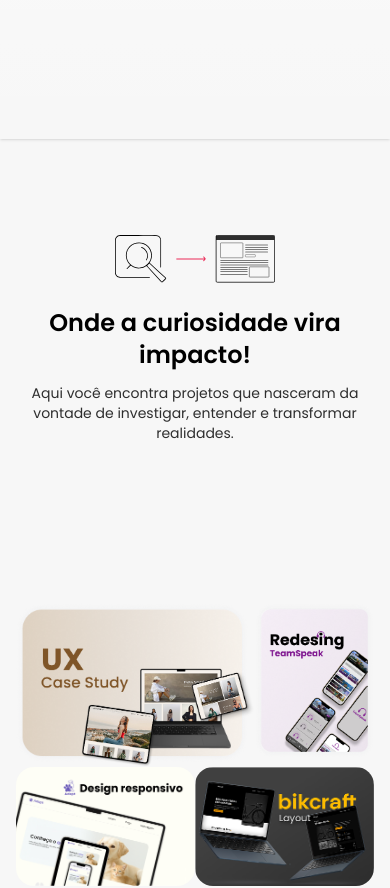
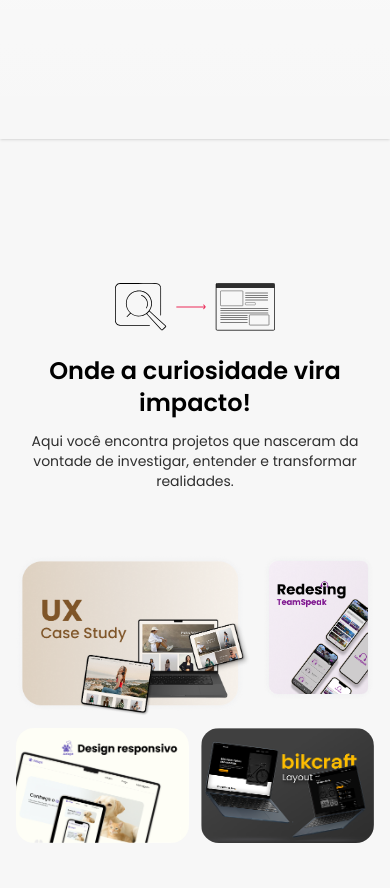
Before and after one commit to cmoraes5/Portfolio_Carol, a Next.js app: page / in a window 390 px wide. Shown: the part 980-1868 px from the top of the page. Built offline with nearby package versions, Linux system fonts and the light colour scheme; a web font is replaced by a local one.

Commit message:
🌈 style: Update responsiviness

```diff
--- a/src/app/page.tsx
+++ b/src/app/page.tsx
@@ -97,7 +97,7 @@
       </section>
 
       {/* ONDE A CURIOSIDADE VIRA IMPACTO */}
-      <section className="w-full flex flex-col md:flex-row gap-6 items-center justify-center text-center md:text-left py-24 px-4 sm:px-8 md:px-16 lg:px-24">
+      <section className="w-full flex flex-col md:flex-row gap-6 items-center justify-center text-center md:text-left pt-36 px-4 md:py-32 sm:px-8 md:px-16 lg:px-24">
         <div className="flex flex-col md:flex-row items-center gap-6 max-w-7xl">
           <div className="flex-shrink-0 inline md:hidden">
             <img
--- a/src/app/sobre/page.tsx
+++ b/src/app/sobre/page.tsx
@@ -76,7 +76,7 @@
             </AccordionItem>
 
             <AccordionItem title="Formada em">
-              <ul className="list-disc pl-5 text-base md:text-lg">
+              <ul className="list-disc pl-5 text-left text-sm md:text-lg">
                 <li>Universidade Veiga de Almeida - Design Gráfico</li>
                 <li>Design Thinking - Tera</li>
                 <li>UI Design avançado / UX Design Heurísticas - Origamid</li>
--- a/src/components/sections/Galeria.tsx
+++ b/src/components/sections/Galeria.tsx
@@ -4,8 +4,8 @@
   return (
     <section className="py-16 md:py-24 px-4 sm:px-8 md:px-16 lg:px-24 flex flex-col gap-12 md:gap-16 items-center w-full">
       {/* === Versão MOBILE === */}
-      <div className="gap-4 w-full max-w-md md:hidden">
-        <div className="grid grid-cols-3">
+      <div className="flex flex-col gap-3 max-w-md md:hidden">
+        <div className="grid grid-cols-3 gap-3">
         {/* Linha de cima (3 colunas) */}
         <Button
           href="/case-study"
@@ -34,7 +34,7 @@
       </div>
 
         {/* Linha de baixo (2 colunas) */}
-        <div className="grid grid-cols-2">
+        <div className="grid grid-cols-2 gap-3">
         <Button
           href="https://www.behance.net/gallery/204356427/Redesign-Teamspeak-%28UXUI%29"
           target="_blank"
--- a/src/components/ui/Accordion.tsx
+++ b/src/components/ui/Accordion.tsx
@@ -1,6 +1,6 @@
 "use client";
 
-import { useState, ReactNode } from "react";
+import { useState, ReactNode, useEffect } from "react";
 import { CaretDown, CaretUp } from "../Icons";
 import { Button } from "./Button";
 
@@ -29,15 +29,33 @@
   className,
 }: AccordionItemProps) {
   const [open, setOpen] = useState(false);
+  const [isMobile, setIsMobile] = useState(false);
+
+  useEffect(() => {
+    const handleResize = () => {
+      setIsMobile(window.innerWidth < 768);
+    };
+
+    handleResize();
+    window.addEventListener("resize", handleResize);
+
+    return () => {
+      window.removeEventListener("resize", handleResize);
+    };
+  }, []);
 
   return (
     <div>
       <Button
         onClick={() => setOpen(!open)}
-        className="w-full flex justify-between items-center px-4 py-1 text-left font-normal text-[44px]"
+        className="w-full flex justify-between items-center px-4 py-1 text-left font-normal text-base md:text-[44px]"
       >
         {title}
-        {open ? <CaretUp size={48} /> : <CaretDown size={48} />}
+        {open ? (
+          <CaretUp size={isMobile ? 12.5 : 48} />
+        ) : (
+          <CaretDown size={isMobile ? 12.5 : 48} />
+        )}
       </Button>
 
       <div
```
